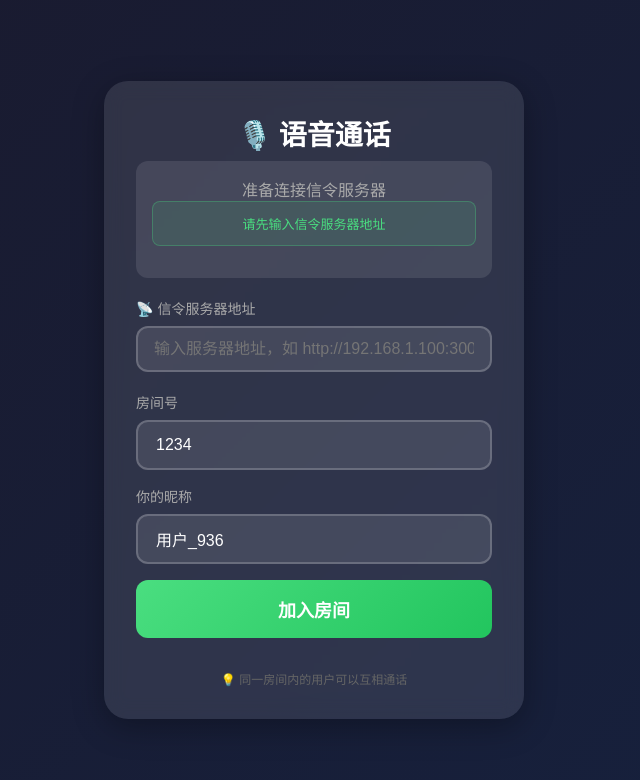
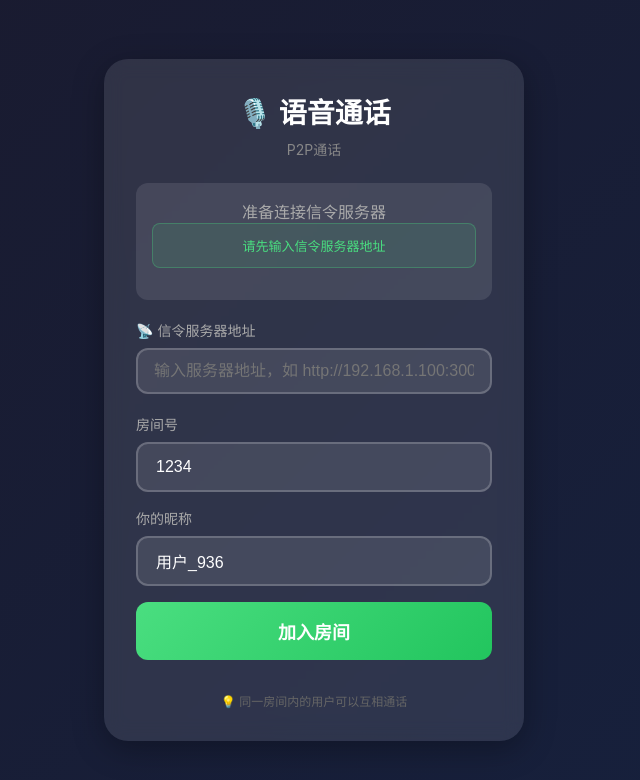
Before and after one commit to gjhgit/voicecall-signaling, a website: page web/frontend/index.html in a window 1280 px wide. Shown: the whole page, without its empty margins (326-966 px from the left). Drawn offline with Linux system fonts and the light colour scheme.

Commit message:
更新副标题为P2P通话

```diff
--- a/web/frontend/index.html
+++ b/web/frontend/index.html
@@ -283,7 +283,7 @@
 <body>
     <div class="container">
         <h1>🎙️ 语音通话</h1>
-
+        <p class="subtitle">P2P通话</p>
 
         <!-- 连接状态 -->
         <div class="status-bar">
```
Also changed, not shown: web/signaling/public.html (+1 -1 lines).
